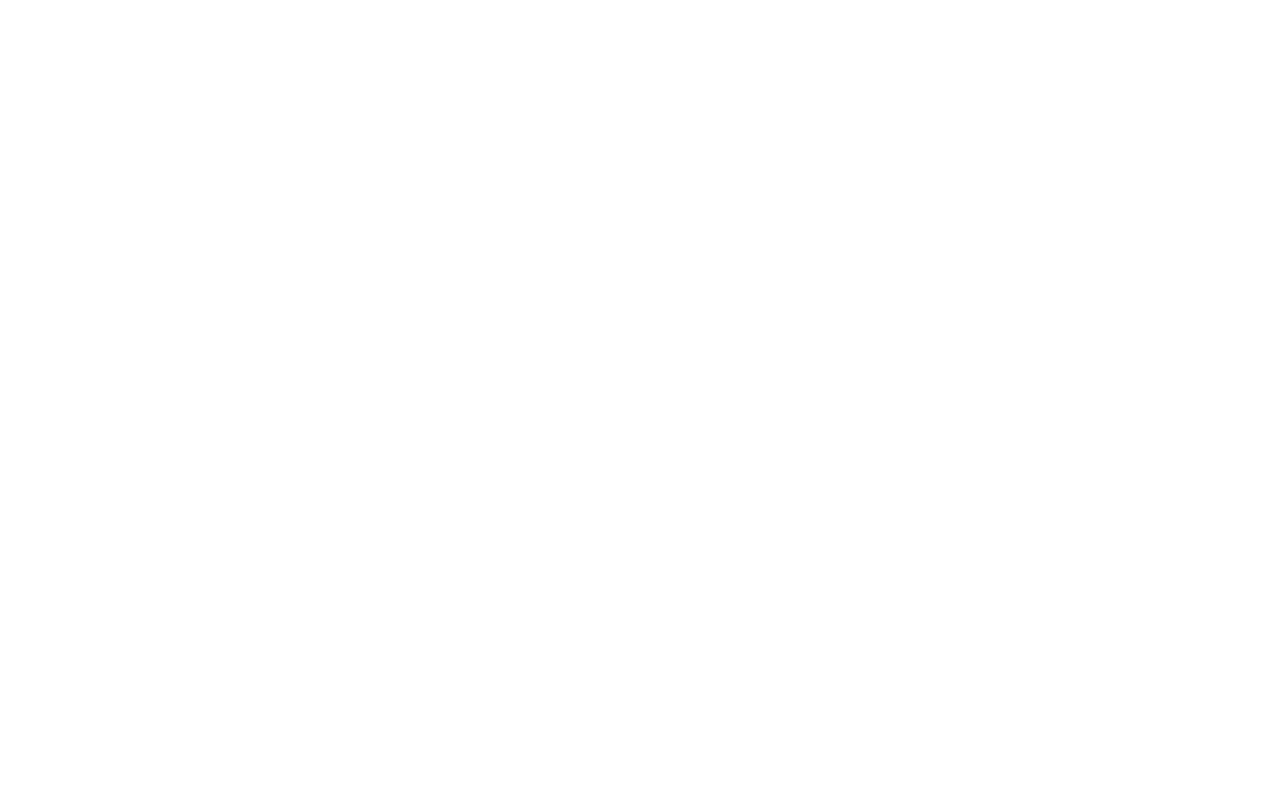
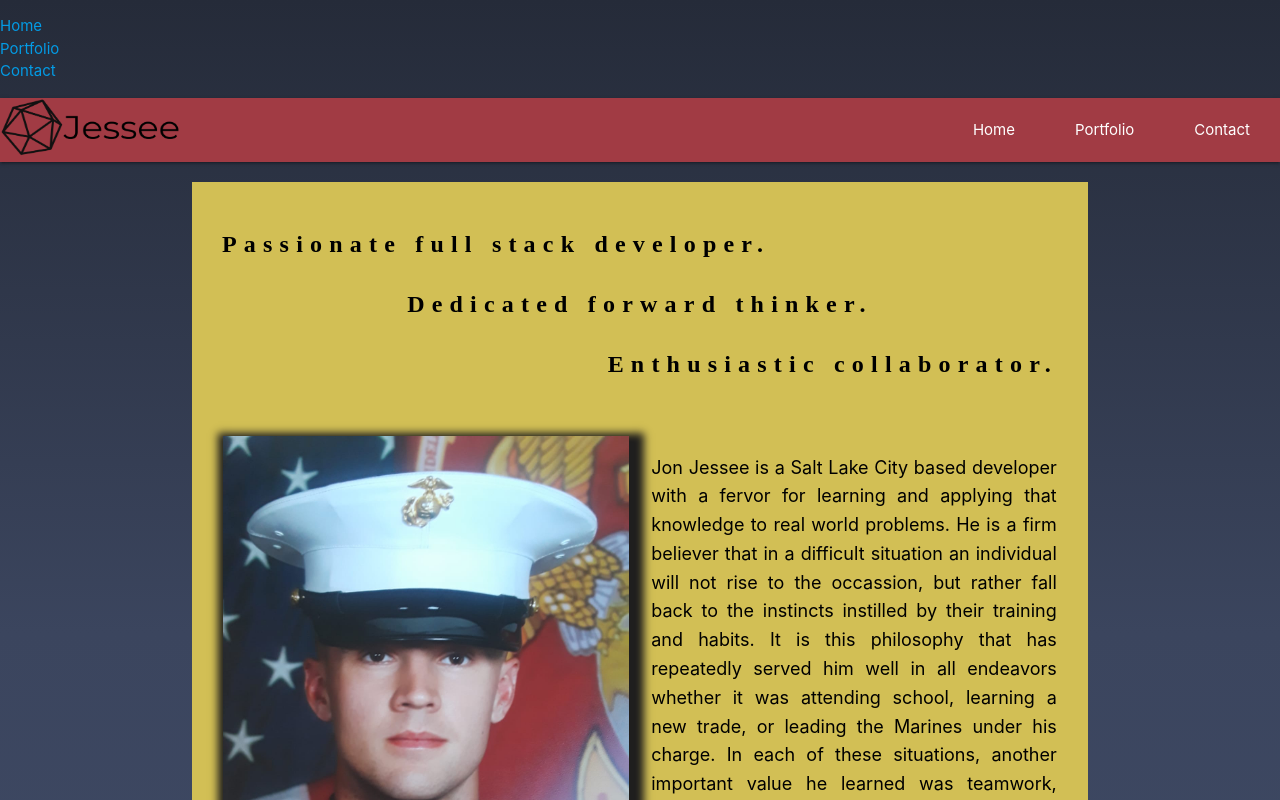
Before and after one commit to JJessee1371/React-Portfolio, a React (Create React App) app: page /#/ in a window 1280 px wide. Shown: the top 800 px of the page. Built offline with nearby package versions, Linux system fonts and the light colour scheme; a web font is replaced by a local one.

Commit message:
Included additonal content needed for hashrouter to work.

```diff
--- a/package.json
+++ b/package.json
@@ -1,6 +1,6 @@
 {
   "name": "react-portoflio",
-  "homepage": "https://jjessee1371.github.io/React-Portfolio/",
+  "homepage": "https://jjessee1371.github.io/React-Portfolio",
   "version": "0.1.0",
   "private": true,
   "dependencies": {
--- a/src/App.js
+++ b/src/App.js
@@ -1,5 +1,5 @@
 import React from 'react';
-import { HashRouter, Switch, Route } from 'react-router-dom';
+import { HashRouter, Switch, Route, Link } from 'react-router-dom';
 import './CSS/Global/App.css';
 import About from './pages/About';
 import Portfolio from './pages/Portfolio';
@@ -10,12 +10,17 @@
   render() {
     return (
       <>
-      <HashRouter basename="https://jjessee1371.github.io/React-Portfolio/">
-        <Switch>
-          <Route exact path='/about' component={About}/>
-          <Route exact path='/portfolio' component={Portfolio}/>
-          <Route exact path='/contact' component={Contact}/>
-        </Switch>
+      <HashRouter basename="/">
+        <div>
+          <ul>
+            <li><Link to="/">Home</Link></li>
+            <li><Link to="/portfolio">Portfolio</Link></li>
+            <li><Link to="/contact">Contact</Link></li>
+          </ul>
+        </div>
+        <Route exact path='/' component={About}/>
+        <Route exact path='/portfolio' component={Portfolio}/>
+        <Route exact path='/contact' component={Contact}/>
       </HashRouter>
       </>
     );
--- a/src/Components/GlobalNavbar.jsx
+++ b/src/Components/GlobalNavbar.jsx
@@ -25,7 +25,7 @@
                 }}
                 >
                 <NavItem>
-                    <Link to="/about">Home</Link>
+                    <Link to="/">Home</Link>
                 </NavItem>
                 <NavItem>
                     <Link to="/portfolio">Portfolio</Link>
```
Also changed, not shown: 1 other file (tests, documents, lock files or other folders).
